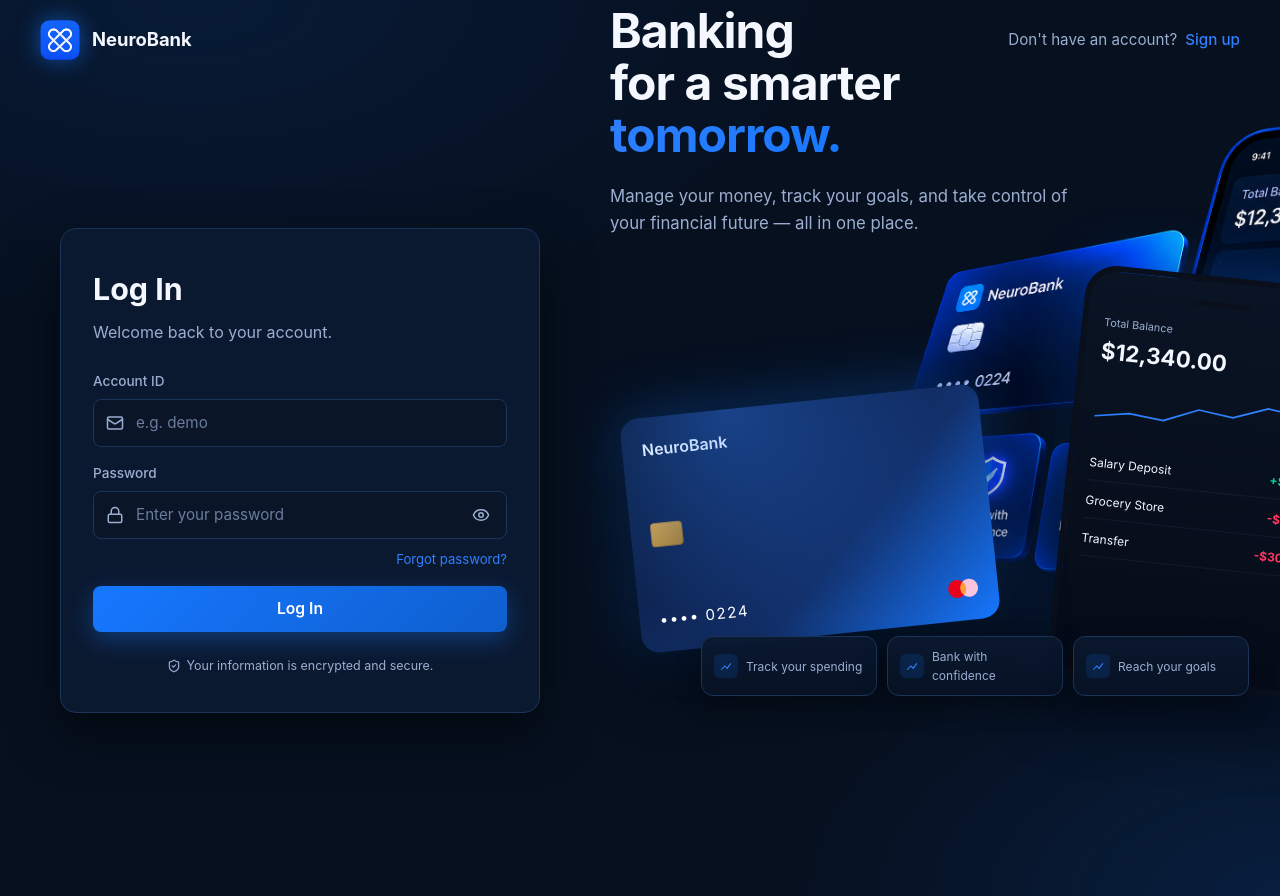
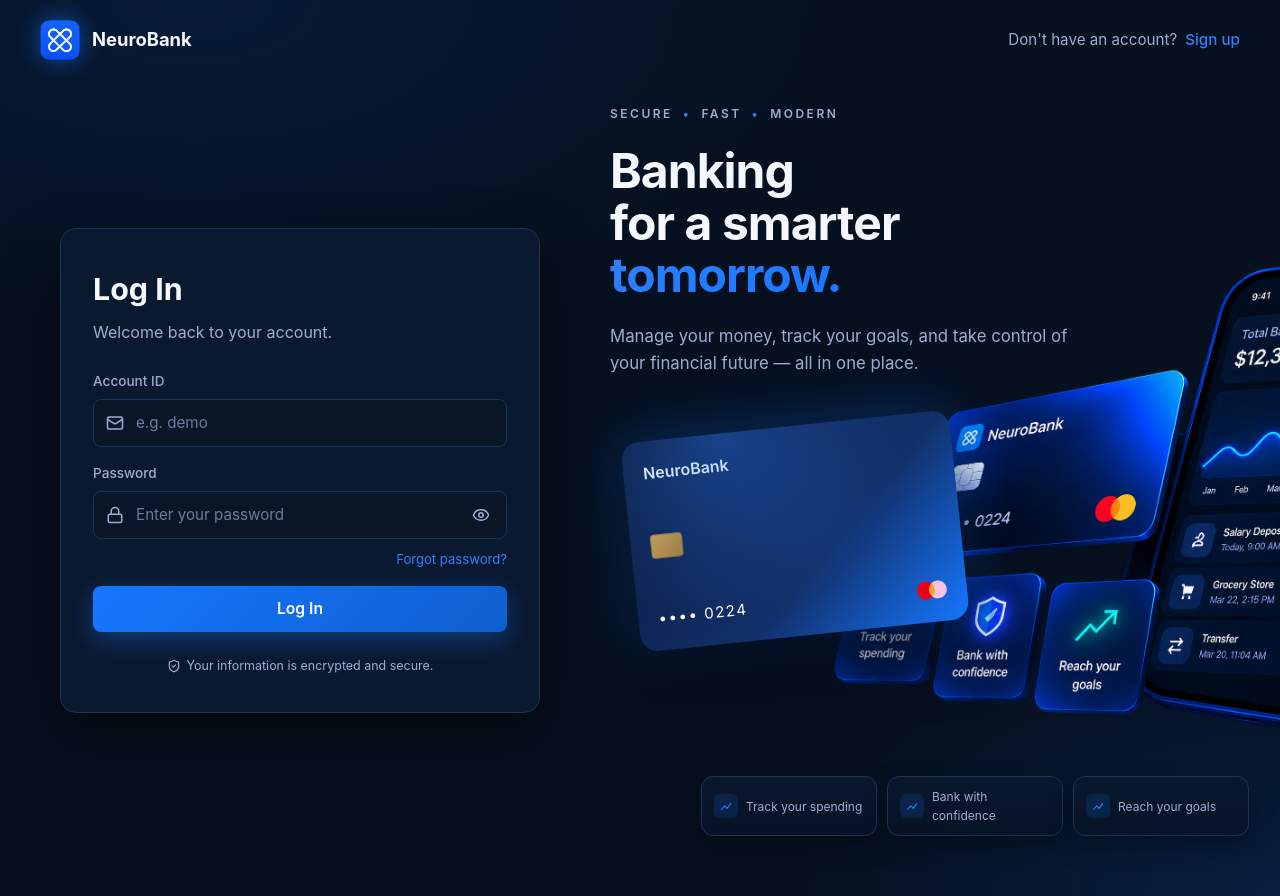
Before and after one commit to jdv75/Bank-Interface-Application, a React (Vite) app: page /login in a window 1280 px wide. Built offline with nearby package versions, Linux system fonts and the light colour scheme.

Commit message:
visual changes for login and signup

```diff
--- a/src/layouts/AuthLayout.css
+++ b/src/layouts/AuthLayout.css
@@ -313,7 +313,7 @@
 .auth-hero {
     padding-left: 10px;
     /* Align the text */
-    transform: translateY(-140px);
+    /* transform: translateY(-80px);  */
 }
 
 .auth-hero-tagline {
@@ -402,9 +402,9 @@
 .auth-credit-card {
     position: absolute;
     left: 20px;
-    bottom: 60px;
-    width: 320px;
-    height: 195px;
+    bottom: 200px;
+    width: 290px;
+    height: 170px;
     border-radius: 18px;
     background: linear-gradient(135deg, #0a1a3a 0%, #12306b 60%, var(--primary-blue) 100%);
     box-shadow:
--- a/src/pages/Login/Login.tsx
+++ b/src/pages/Login/Login.tsx
@@ -186,7 +186,7 @@ function LoginHero() {
             </p>
 
             <div className="auth-hero-art">
-                <div className="auth-phone">
+                {/* <div className="auth-phone">
                     <div className="auth-phone-notch" />
                     <div className="auth-phone-label">Total Balance</div>
                     <div className="auth-phone-amount">$12,340.00</div>
@@ -203,7 +203,7 @@ function LoginHero() {
                         <li><span>Grocery Store</span><b className="neg">-$85.23</b></li>
                         <li><span>Transfer</span><b className="neg">-$300.00</b></li>
                     </ul>
-                </div>
+                </div> */}
 
                 <div className="auth-credit-card">
                     <div className="auth-credit-card-top">NeuroBank</div>
```
